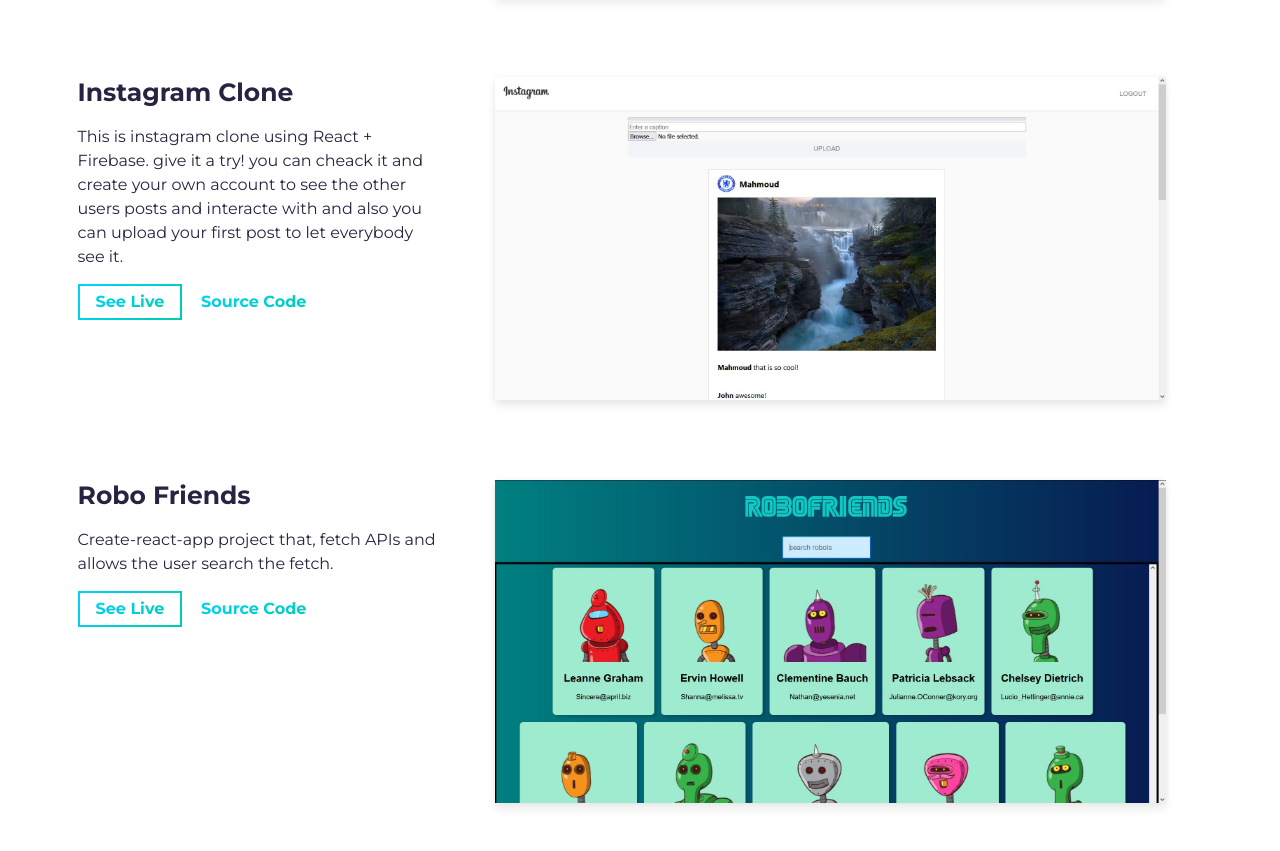
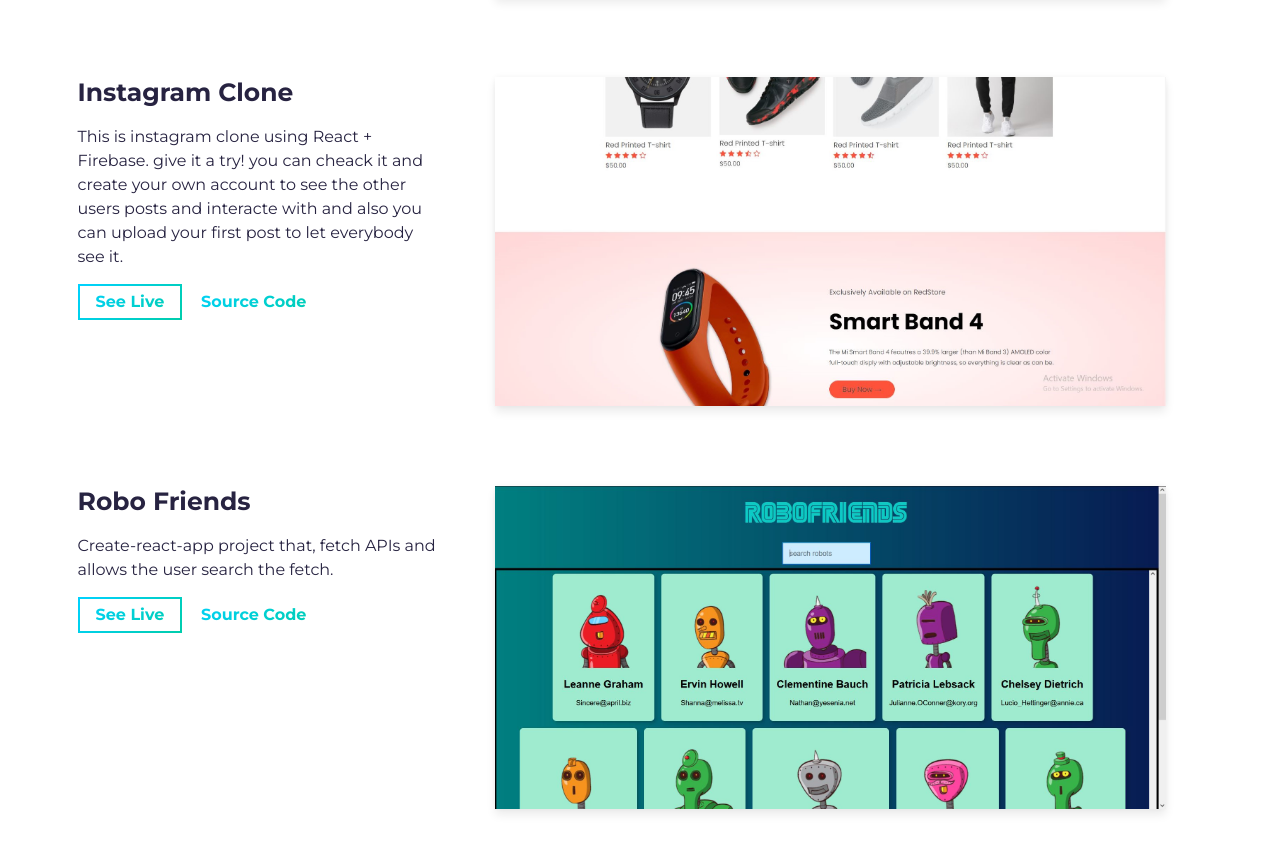
Before and after one commit to mahmoudzanoun13/simplefolio, a website built with Parcel: page src/index.html in a window 1280 px wide. Shown: the part 1840-2691 px from the top of the page. Built offline with nearby package versions, Linux system fonts and the light colour scheme.

Commit message:
trying to fixing the problem of the image extension

```diff
--- a/src/index.html
+++ b/src/index.html
@@ -203,7 +203,7 @@
                     <img
                       alt="Project Image"
                       class="img-fluid"
-                      src="./assets/instagramproject.JPG"
+                      src="./assets/redstoreproject.jpg"
                     />
                   </div>
                 </a>
```
